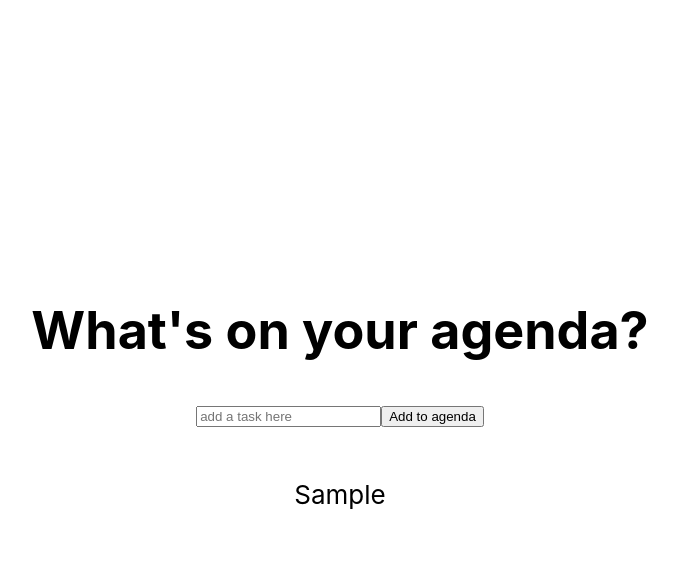
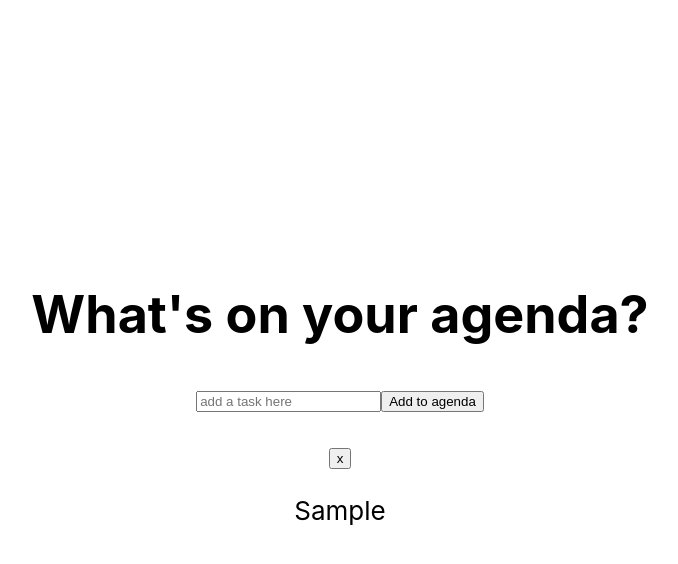
Before and after one commit to Domchap90/fancy-todo-app, a React (Create React App) app: page / in a window 1280 px wide. Both pictures are taken after typing "Sample" into the empty fields and a click on the button "Add to agenda". Shown: the top 564 px of the page, without its empty margins (300-978 px from the left). Built offline with nearby package versions, Linux system fonts and the light colour scheme.

Commit message:
Remove agenda functionality added.

```diff
--- a/src/components/NewAgendaForm.js
+++ b/src/components/NewAgendaForm.js
@@ -12,7 +12,7 @@ export function NewAgendaForm() {
         let errMsg = document.getElementById('err');
         errMsg.innerHTML = "";
         if (task.length > 0) {
-            dispatch(addAgenda({agendaId: uuidv4(), agenda: task }));
+            dispatch(addAgenda({agendaId: uuidv4(), agenda: task}));
             setTask('');
         } else
             errMsg.innerHTML = "Cannot add an empty task to the agenda.";
--- /dev/null
+++ b/src/features/agenda/Agenda.js
@@ -0,0 +1,17 @@
+import { useDispatch } from 'react-redux';
+import { removeAgenda } from './agendasSlice';
+
+export function Agenda(props) {
+    const dispatch = useDispatch();
+
+    const handleClick = () => {
+        dispatch(removeAgenda(props.id));
+    }
+
+    return(
+        <div className="agendaBox" >
+            <button onClick={handleClick} >x</button>
+            <p key={props.id}>{props.agenda}</p>
+        </div>
+    )
+}
--- a/src/features/agenda/Agendas.js
+++ b/src/features/agenda/Agendas.js
@@ -1,15 +1,13 @@
 import { selectAgendas } from './agendasSlice';
 import { useSelector } from 'react-redux';
+import { Agenda } from './Agenda';
 
 export function Agendas() {
     const agendas = useSelector(selectAgendas);
-    console.log(`agendas is ${agendas}`)
+
     const agendasList = Object.values(agendas).map((a) => {
-        return(
-            <div className="agendaBox" >
-                <p key={a.id}>{a.agenda}</p>
-            </div>
-        )
+        console.log(`id  = ${a.id}, agenda = ${a.agenda}`)
+        return <Agenda id={a.id} agenda={a.agenda} />;
     });
     console.log(`agendasList ${agendasList} is of type ${typeof(agendasList)}`)
 
--- a/src/features/agenda/agendasSlice.js
+++ b/src/features/agenda/agendasSlice.js
@@ -12,13 +12,13 @@ const agendasSlice = createSlice({
             };
             return state;
         },
-        // removeAgenda: (state, action) => {
-
-        // }
+        removeAgenda: (state, action) => {
+            delete state.agendas[action.payload];
+        }
     }
 });
 
-export const { addAgenda } = agendasSlice.actions;
+export const { addAgenda, removeAgenda } = agendasSlice.actions;
 export default agendasSlice.reducer;
 
 export const selectAgendas = state => state.agendas.agendas;
```
